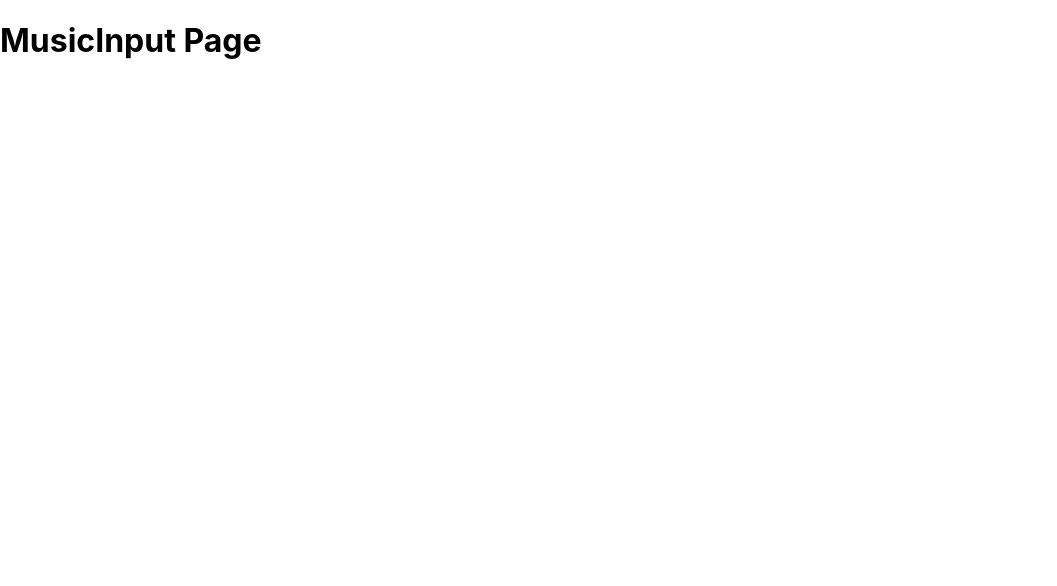
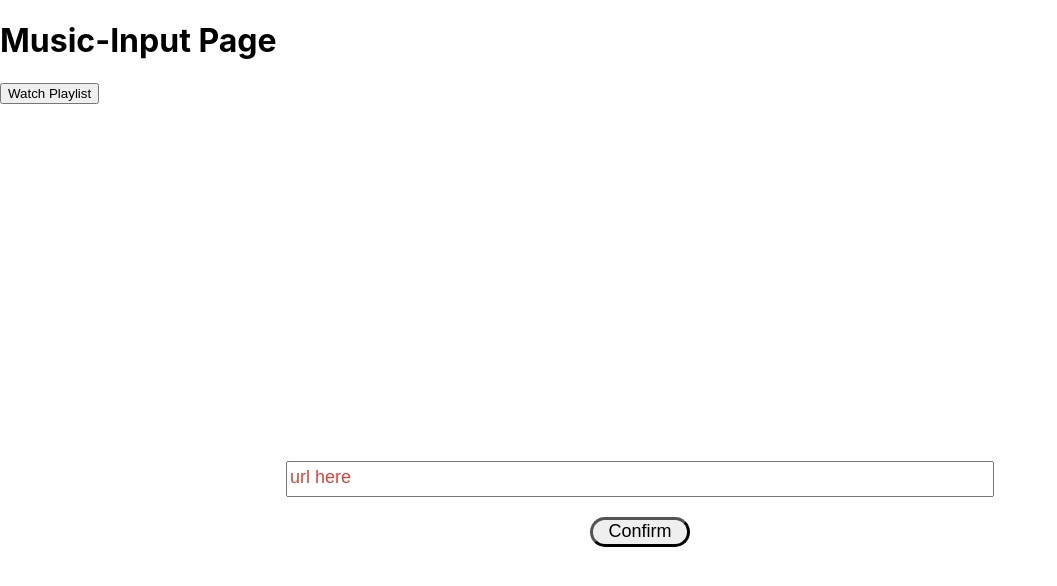
Before and after one commit to kaungphyowai/react-youtube-music-player, a React (Create React App) app: page /music-input in a window 1280 px wide. Shown: the top 586 px of the page, without its empty margins (0-1057 px from the left). Built offline with nearby package versions, Linux system fonts and the light colour scheme.

Commit message:
musicInput_page

```diff
--- a/src/App.css
+++ b/src/App.css
@@ -1,8 +1,19 @@
-form{
+.loginForm, .inputForm{
     text-align: center;
+    position:relative;
+    margin-top: 400px;
+
 }
 
-button{
+.loginCnt, .inputCnt{
+    margin: 0;
+    position: absolute;
+    top: 50%;
+    left: 50%;
+    transform: translate(-50%, -50%);
+}
+
+.loginBtn{
     width: 500px;
     height: 40px;
     color: blueviolet;
@@ -11,5 +22,23 @@ button{
     border-color: #0F9D58 #4285F4 #DB4437 #F4B400;
     border-radius: 5px;
     border-width: 2px;
-    margin-top: 400px;
+
 }
+
+.inputTxt{
+    width:700px;
+    height: 30px;
+}
+
+::placeHolder{
+    color: #DB4437;
+    font-size: 18px;
+}
+
+.inputBtn{
+    width: 100px;
+    height: 30px;
+    border-width: 3px;
+    border-radius: 25px;
+    font-size: 18px;
+}
--- a/src/App.js
+++ b/src/App.js
@@ -11,7 +11,7 @@ function App (){
         <div>
             <Router>
                 <Routes>
-                    <Route path="/" element={<LoginGoogle />}/>
+                    <Route path="/" element={<LoginGoogle /> }/>
                     <Route path="/music-input" element={<MusicInput />}/>
                     <Route path="/music-output" element={<MusicOutput />}/>
                 </Routes>
--- a/src/Pages/LoginGoogle.js
+++ b/src/Pages/LoginGoogle.js
@@ -1,4 +1,3 @@
-
 import "../App.css";
 import React from "react";
 import { useNavigate } from "react-router-dom";
@@ -11,8 +10,10 @@ function LoginGoogle() {
   }
 
   return (
-    <form>
-      <button onClick={handleClick}>Login with Google</button>
+    <form class="loginForm">
+      <div class="loginCnt">
+      <button class="loginBtn" onClick={handleClick}>Login with Google</button>
+      </div>
     </form>
   );
 }
--- a/src/Pages/MusicInput.js
+++ b/src/Pages/MusicInput.js
@@ -1,9 +1,55 @@
+import "../App.css";
 import React from "react";
+import { useNavigate } from "react-router-dom";
 
 function MusicInput(){
+    let navigate = useNavigate()
+    function handleClick(){
+        navigate("/music-output")
+    }
+
+    const[formData, setFormData] = React.useState({
+        ytubeUrl: ""
+    })
+
+
+
+    function handleChange(event){
+           const {name, value} = event.target;
+           setFormData(prevFormData => ({
+               ...prevFormData,
+               [name]: value
+           }))
+    }
+
+    function handleSubmit(event){
+            event.preventDefault();
+            //get URLdata from HERE
+            console.log(formData)
+            //get URLdata from HERE
+    }
+
     return(
         <div>
-            <h1>MusicInput Page</h1>
+            <h1>Music-Input Page</h1>
+            <button className="toOutputPg"
+                    onClick={handleClick}
+            >Watch Playlist</button>
+              <form className="inputForm" onSubmit={handleSubmit}>
+                <div className="inputCnt">
+                    <input
+                        className="inputTxt"
+                        placeholder="url here"
+                        onChange={handleChange}
+                        type="text"
+                        name="ytubeUrl"
+                    />
+                    <br /><br />
+                    <button className="inputBtn">Confirm</button>
+                </div>
+
+            </form>
+
         </div>
     )
 }
```
